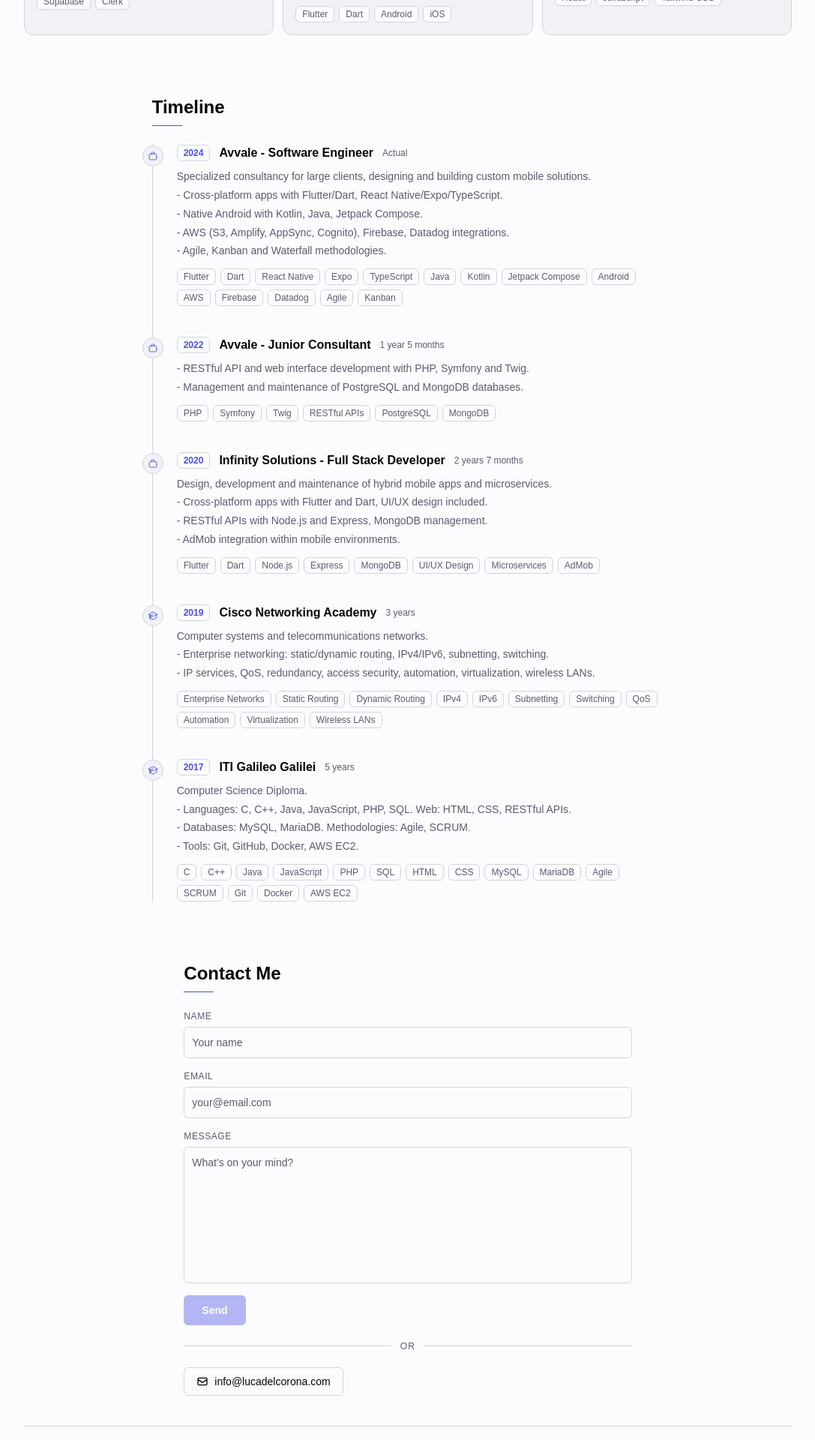
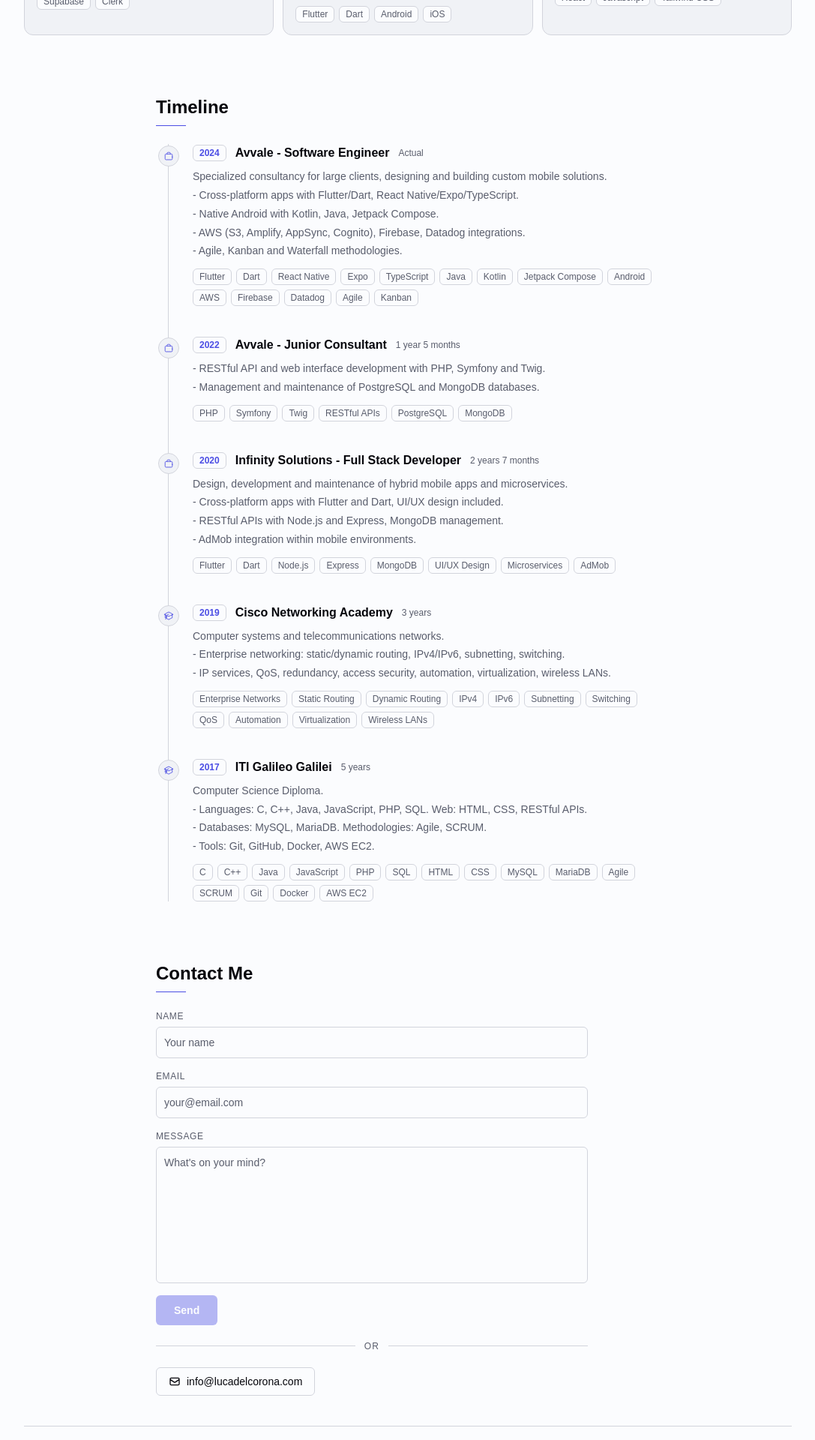
Before and after one commit to VoidElle/portfolio, a React (Vite) app: page / in a window 1280 px wide. Shown: the part 1560-3480 px from the top of the page at 75% size, without its empty margins (96-1183 px from the left). Built offline with nearby package versions, Linux system fonts and the light colour scheme; a web font is replaced by a local one.

Commit message:
feat: improve layout and styling for contact and timeline sections

```diff
--- a/src/components/Contact.tsx
+++ b/src/components/Contact.tsx
@@ -12,10 +12,10 @@
     const { t } = useLang();
 
     return (
-        <section id="contact" className="mb-10 mx-auto">
-            <div className="flex justify-center items-center">
-                {submitted ? (
-                    <div className="flex flex-col items-center gap-4 py-16 w-full md:w-7/12 text-center animate-fade-up">
+        <section id="contact" className="mb-10">
+            <div className="max-w-2xl mx-auto">
+            {submitted ? (
+                <div className="flex flex-col items-center gap-4 py-16 max-w-xl text-center animate-fade-up">
                         <div className="w-14 h-14 rounded-full border border-green-500/50 flex items-center justify-center bg-green-500/10">
                             <svg xmlns="http://www.w3.org/2000/svg" className="w-7 h-7 text-green-500" fill="none" viewBox="0 0 24 24" stroke="currentColor" strokeWidth={2}>
                                 <path strokeLinecap="round" strokeLinejoin="round" d="M5 13l4 4L19 7" />
@@ -27,7 +27,7 @@
                 <form
                     ref={ref}
                     onSubmit={handleSubmit}
-                    className={`flex flex-col w-full md:w-7/12 ${inView ? 'animate-fade-up' : 'opacity-0'}`}
+                    className={`flex flex-col max-w-xl ${inView ? 'animate-fade-up' : 'opacity-0'}`}
                 >
                     <Title>{t('contact.title')}</Title>
 
@@ -48,7 +48,7 @@
                         name="email"
                         placeholder={t('contact.email.placeholder')}
                         onChange={handleChange}
-                        className={`${inputClass} ${fields.email && !isEmailValid ? '!border-red-500/70' : ''}`}
+                        className={`${inputClass} ${fields.email && !isEmailValid ? 'border-red-500/70!' : ''}`}
                     />
                     {fields.email && !isEmailValid && (
                         <p className="text-xs text-red-500 mt-1">{t('contact.email.error')}</p>
--- a/src/components/Timeline.tsx
+++ b/src/components/Timeline.tsx
@@ -10,9 +10,9 @@
 
     return (
         <section id="timeline" className="mb-20">
-            <div className="flex flex-col md:flex-row justify-center">
-                <div className="w-full md:w-8/12 md:pl-0">
-                    <Title>{t('timeline.title')}</Title>
+            <div className="max-w-2xl mx-auto">
+                <Title>{t('timeline.title')}</Title>
+                <div className="pl-4">
                     {timeline.map((item, index) => (
                         <TimelineItem
                             id={item.id}
@@ -26,7 +26,7 @@
                             animDelay={index * 80}
                         />
                     ))}
-                </div>
+                    </div>
             </div>
         </section>
     );
```
